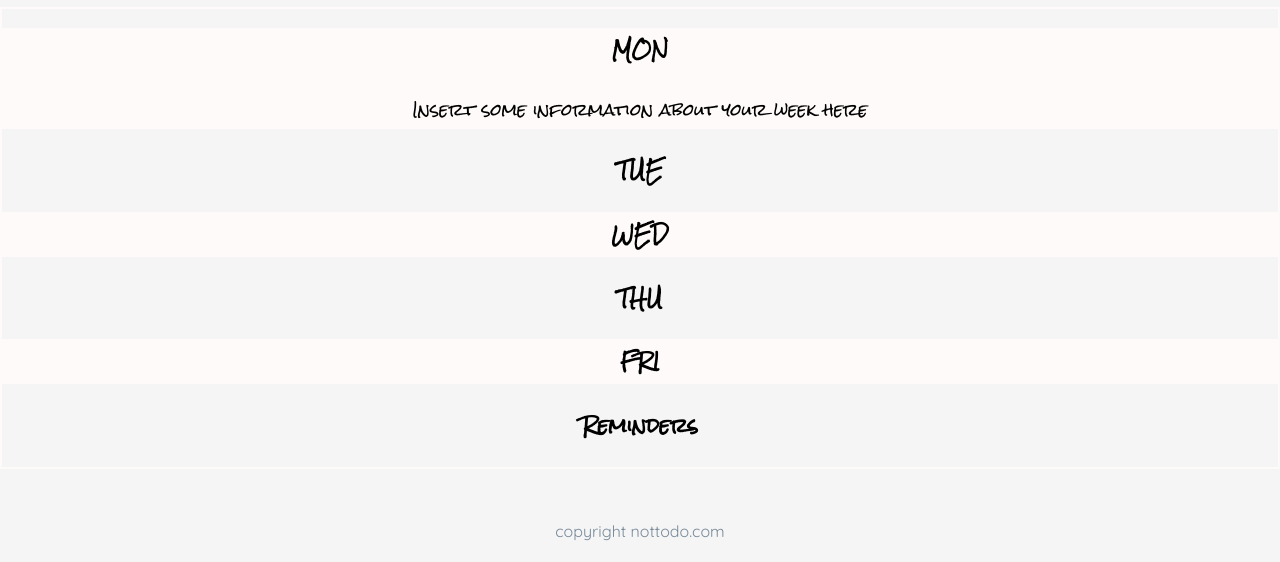
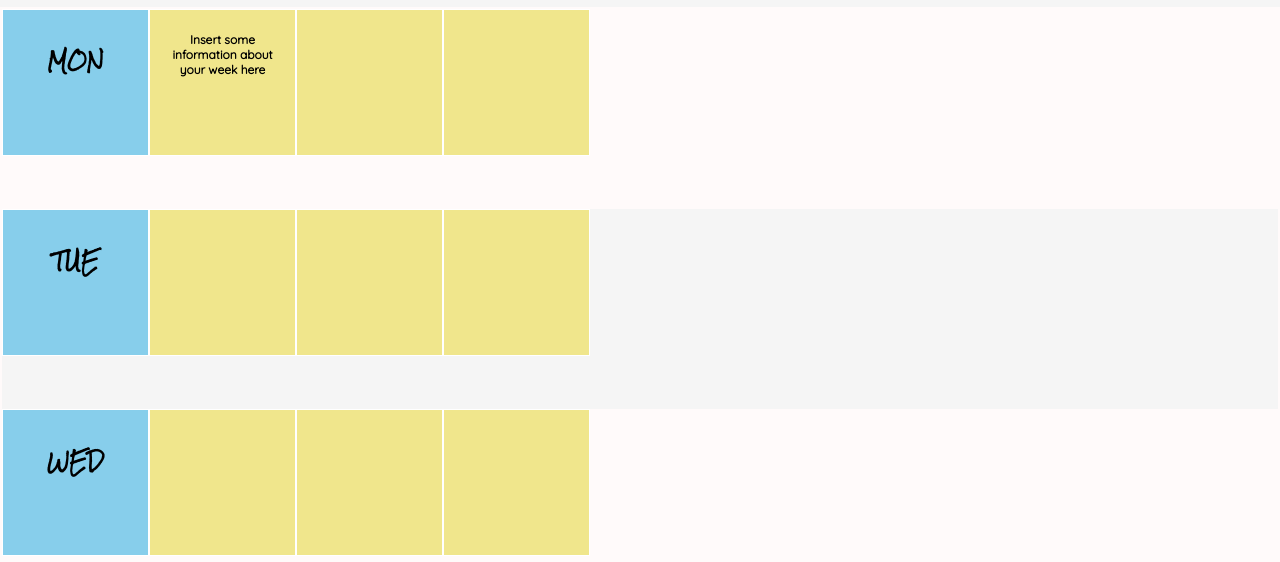
Before and after one commit to Fercken/flexToDo, a plain HTML site: page index.html in a window 1280 px wide. Shown: the part 238-800 px from the top of the page. Drawn offline with Linux system fonts and the light colour scheme.

Commit message:
Add To Do section and styles

```diff
--- a/resources/css/style.css
+++ b/resources/css/style.css
@@ -32,3 +32,35 @@ h2 {
 .container {
   border: 2px solid snow;
 }
+
+/* To Do Section */
+.week {
+
+}
+
+.row {
+  min-height: 200px;
+  display: flex;
+}
+
+.square {
+  width: 125px;
+  height: 125px;
+  padding: 10px;
+}
+
+.day.square {
+  background-color: skyblue;
+  border: 1px solid white;
+}
+
+.task.square {
+  background-color: khaki;
+  border: 1px solid white;
+}
+
+.task p {
+  font-family: "Quicksand", sans-serif;
+  font-weight: 700;
+  font-size: 12px;
+}
```
